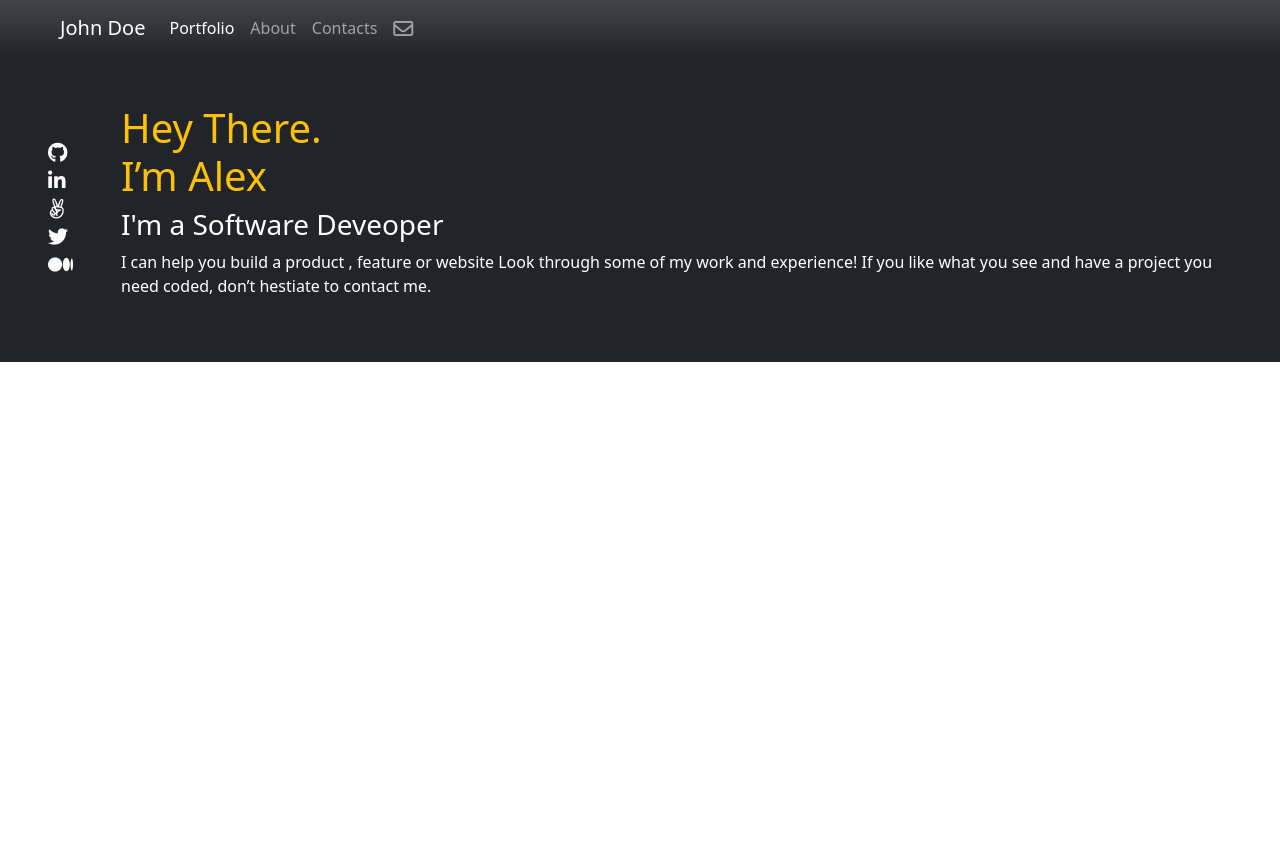
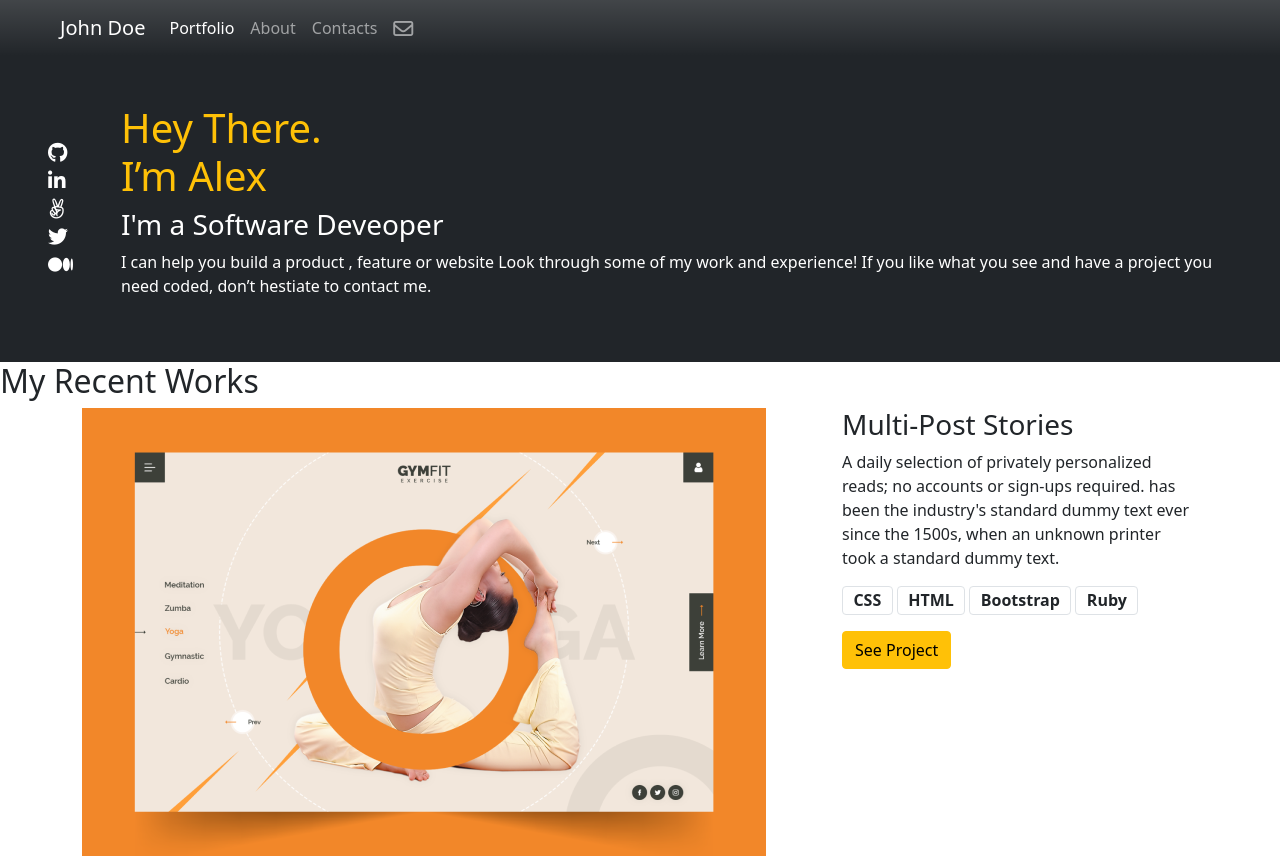
Before and after one commit to franciscoPonceDev/Portfolio-Bootstrap, a website: page index.html in a window 1280 px wide. Before the commit the page ends 800 px from the top, so only its background shows below. Drawn offline with nearby package versions, Linux system fonts and the light colour scheme.

Commit message:
Add and style first project of portfolio section

```diff
--- a/index.html
+++ b/index.html
@@ -56,6 +56,25 @@
             </ul>
         </div>
     </section>
+    <section id="Portfolio">
+        <h2>My Recent Works</h2>
+        <div class="container">
+            <div class="row">
+                <div class="col-8">
+                    <img src="/images/multi_post_project_image_desktop.png" class="img-fluid" alt="">
+                </div>
+                <div class="col">
+                    <h3>Multi-Post Stories</h3>
+                    <p>A daily selection of privately personalized reads; no accounts or sign-ups required. has been the industry's standard dummy text ever since the 1500s, when an unknown printer took a standard dummy text.</p>
+                    <span class="badge text-dark fs-6 border">CSS</span>
+                    <span class="badge text-dark fs-6 border">HTML</span>
+                    <span class="badge text-dark fs-6 border">Bootstrap</span>
+                    <span class="badge text-dark fs-6 border">Ruby</span>
+                    <button type="button" class="mt-3 btn btn-warning">See Project</button>
+                </div>
+            </div>
+        </div>
+    </section>
 
 
 
```
Also changed, not shown: images/multi_post_project_image_desktop.png (added).
